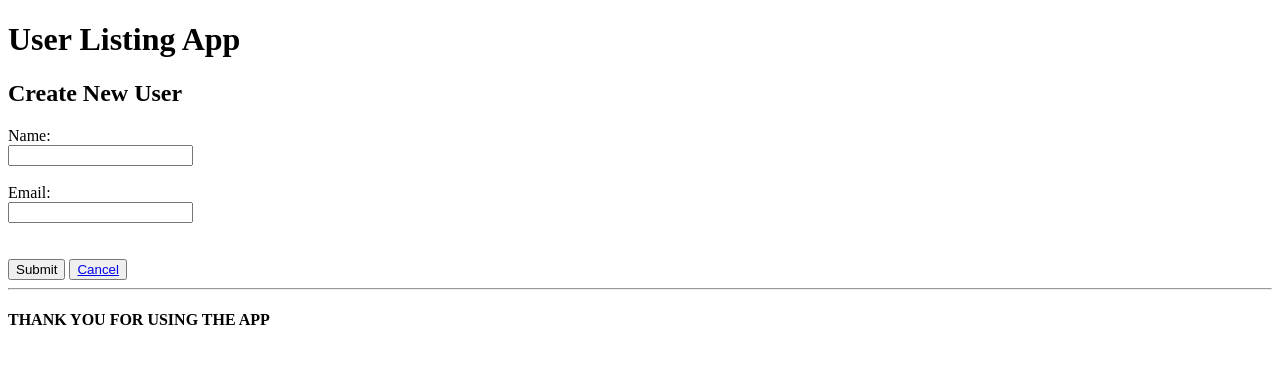
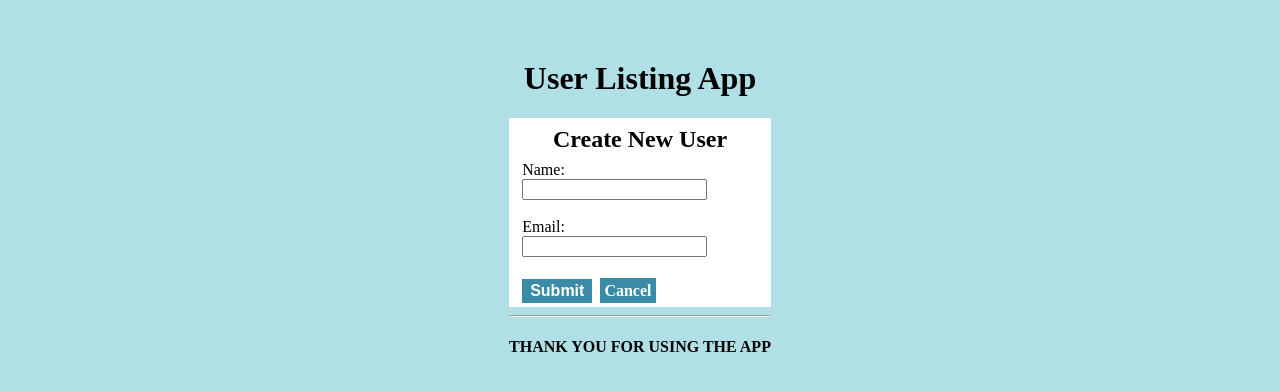
Before and after one commit to vamshi-v2/assignments, a Node project: template userlisting-handlebars/views/users/create.hbs in a window 1280 px wide. Shown: the top 391 px of the page. Run offline with Node 20 templates, Linux system fonts and the light colour scheme; the template is opened without the code that fills it, so the values that code supplies are empty; some libraries are stand-ins or nearby versions.

Commit message:
added css to the handlebars-frontend

```diff
--- a/userlisting-handlebars/index.ts
+++ b/userlisting-handlebars/index.ts
@@ -23,6 +23,7 @@ const hbs = exphbs.create({
 app.engine('hbs', hbs.engine)
 app.set('view engine', 'hbs')
 app.set('views', path.join(__dirname,'./views' ));
+app.use(express.static(path.join(__dirname, './public')));
 
 db.sequelize.sync().then(() => {
     app.use(express.json());
--- /dev/null
+++ b/userlisting-handlebars/public/style.css
@@ -0,0 +1,57 @@
+body {
+    margin: 3%;
+    background-color: powderblue;
+    display: flex;
+    justify-content: center;
+}
+h1 {
+    text-align: center;
+}
+h2 {
+    background-color: white;
+    margin: 0;
+    padding: 3%;
+    text-align: center;
+}
+.table {
+    background-color: white;
+}
+.create {
+    text-decoration: none;
+    margin: 0;
+    padding: 2%;
+    background-color: white;
+    text-align: center;
+}
+.c-btn {
+    text-decoration: none;
+    border: rgb(57, 139, 167) 2px solid;
+    padding: 2px;
+    color: white;
+    background-color: rgb(57, 139, 167);
+    font-weight: bolder;
+}
+.section {
+    background-color: white;
+    padding-left: 5%;
+}
+h4 {
+    text-align: center;
+}
+.display-p {
+    margin: 0;
+    padding: 5%;
+    padding-left: 0;
+}
+.display-id {
+    margin-top: 0;
+}
+button {
+    background-color: rgb(57, 139, 167);
+    border: rgb(57, 139, 167) 2px solid;
+    color: white;
+    font-weight: bolder;
+    font-size: medium;
+    margin: 4px;
+    margin-left: 0;
+}
--- a/userlisting-handlebars/views/layouts/main.hbs
+++ b/userlisting-handlebars/views/layouts/main.hbs
@@ -1,14 +1,18 @@
 <!DOCTYPE html>
 <html lang="en">
+
 <head>
     <meta charset="UTF-8">
     <meta name="viewport" content="width=device-width, initial-scale=1.0">
     <title>Admin App</title>
+    <link rel="stylesheet" type="text/css" href="/style.css">
 </head>
+
 <body>
     <main>
         {{{body}}}
     </main>
 
 </body>
+
 </html>
--- a/userlisting-handlebars/views/users/create.hbs
+++ b/userlisting-handlebars/views/users/create.hbs
@@ -1,20 +1,21 @@
 {{>header}}
 
 <h2>Create New User</h2>
+<div class="section">
     <form action="/users/create" method="POST">
-    <div>
+        <div class="form">
             <label for="name">Name:</label><br>
             <input type="text" id="name" name="name" required>
         </div>
         <br>
-    <div>
+        <div class="form">
             <label for="email">Email:</label><br>
             <input type="email" id="email" name="email" required>
         </div>
         <br>
-    <br>
         <button type="submit">Submit</button>
-    <button><a href="/users">Cancel</a></button>
+        <a class="c-btn" href="/users">Cancel</a>
     </form>
+</div>
 
 {{>footer}}
--- a/userlisting-handlebars/views/users/edit.hbs
+++ b/userlisting-handlebars/views/users/edit.hbs
@@ -1,6 +1,7 @@
 {{>header}}
 
 <h2>Edit User</h2>
+<div class="section">
     <form action="/users/update/{{user.id}}" method="POST">
         <div>
             <label for="name">Name:</label><br>
@@ -13,7 +14,7 @@
         </div>
         <br>
         <button type="submit">Update User</button>
-    <button><a href="/users/{{user.id}}">Cancel</a></button>
+        <a class="c-btn" href="/users/{{user.id}}">Cancel</a>
     </form>
-
+</div>
 {{>footer}}
```
Also changed, not shown: userlisting-handlebars/views/users/list.hbs (+4 -4 lines), userlisting-handlebars/views/users/show.hbs (+9 -8 lines), 1 other file. Lines whose indentation alone changed are shown as unchanged.
